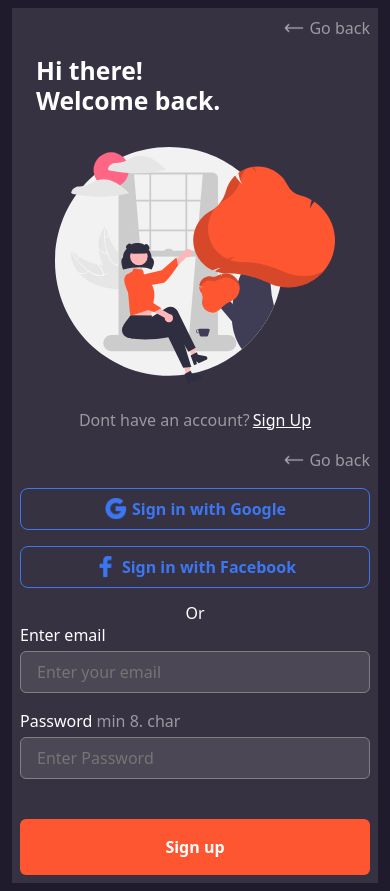
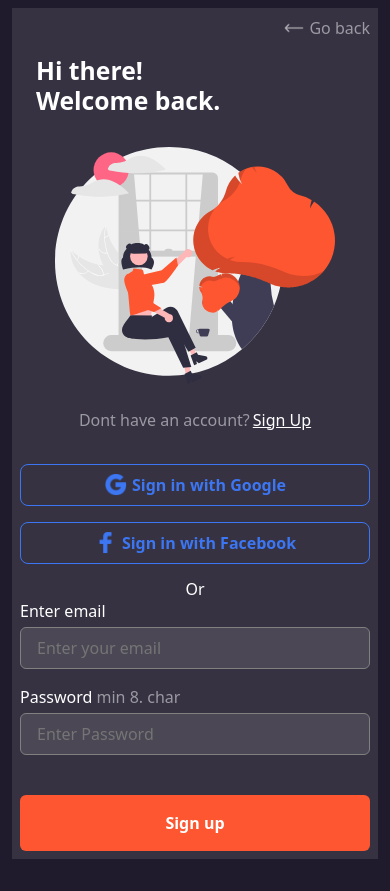
Before and after one commit to CodeSimonT/Find-It, a plain HTML site: page pages/signIn.html in a window 390 px wide. After the commit the page ends 867 px from the top, so only its background shows below. Drawn offline with Linux system fonts and the light colour scheme.

Commit message:
Version 1.01

```diff
--- a/pages/signIn.html
+++ b/pages/signIn.html
@@ -55,7 +55,7 @@
           <!-- rigth content -->
           <div class="px-2 my-2 mb-sm-5 mt-lg-5 px-sm-5 webView mobileV">
             <!-- link to home page -->
-            <div class="w-100 d-flex justify-content-end">
+            <div class="w-100 d-none d-lg-flex justify-content-end">
               <div class="d-flex align-items-center pointer">
                 <div class="d-flex align-items-center">
                   <img
```
